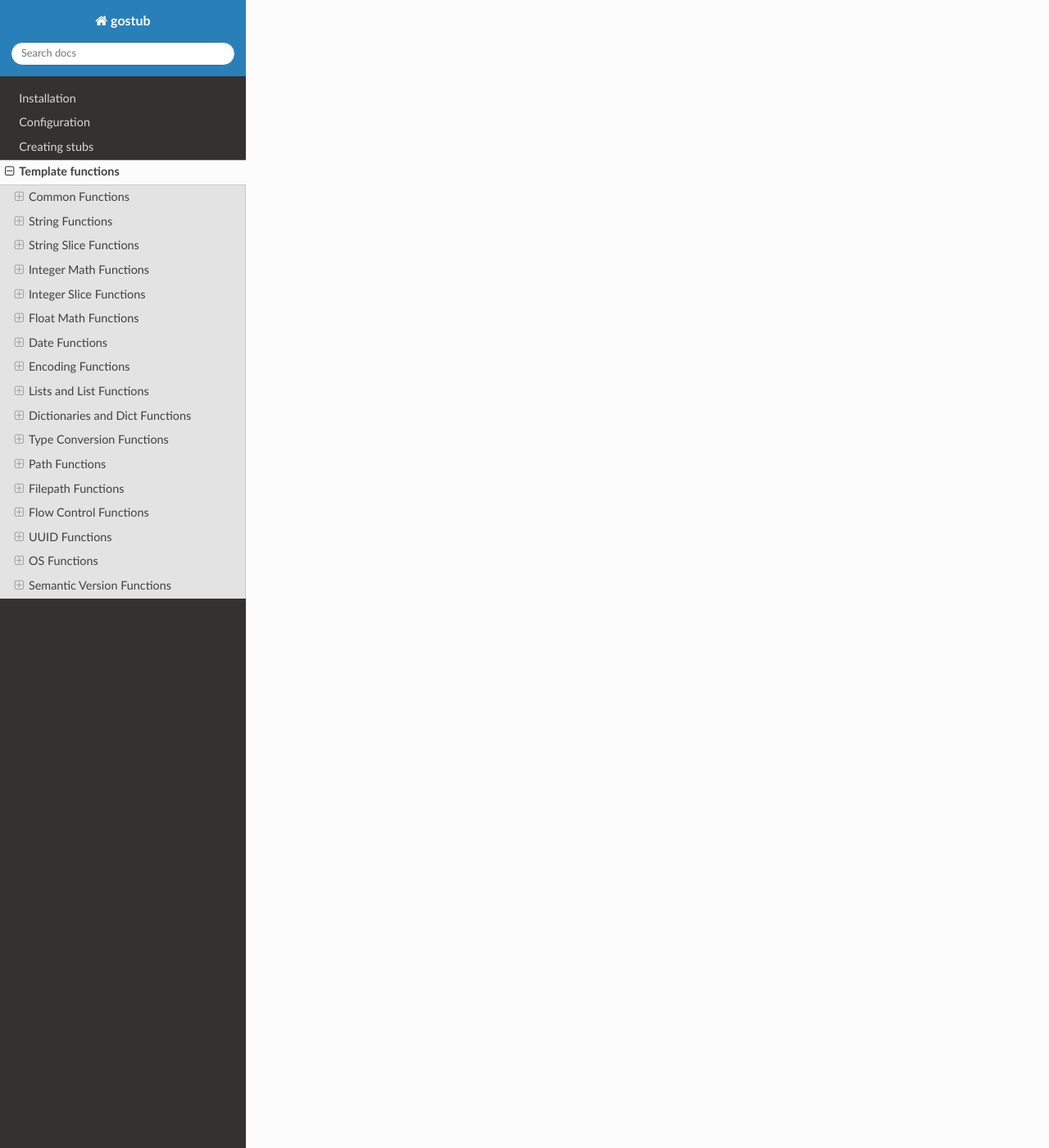
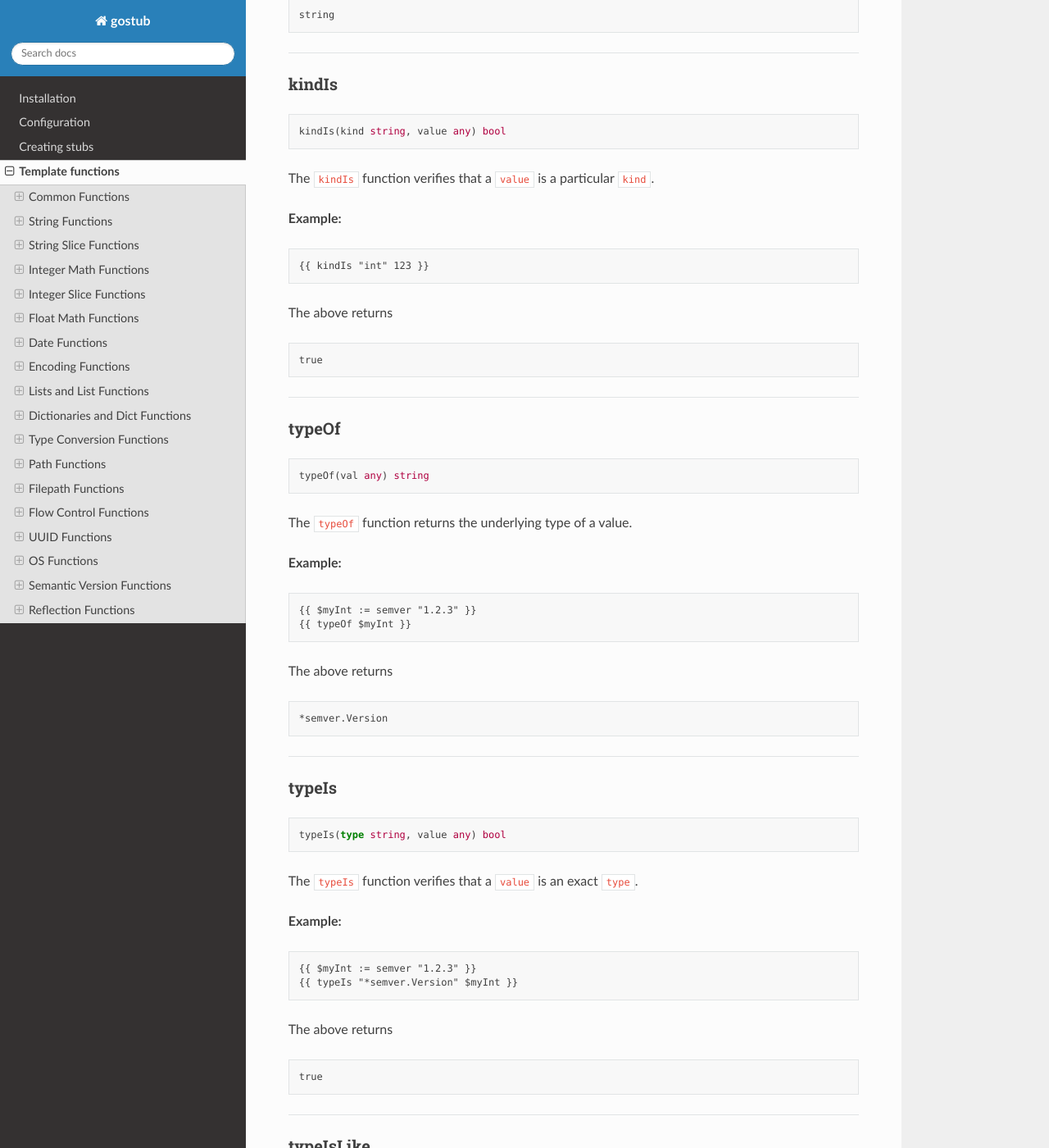
Before and after one commit to Rom4eg/gostub, a Sphinx documentation site: the page built from docs/functions.rst, in a window 1280 px wide and 1400 px high, scrolled down 77323 px. Shown: the whole window at 82% size. Built offline with Sphinx 7.4.7 and the Read the Docs theme 3.1.0, drawn with Linux system fonts in a browser that asks for light colours; some of the changed text lies outside the part shown.

Commit message:
docs - reflection functions page

```diff
--- /dev/null
+++ b/docs/funcs/reflection.rst
@@ -0,0 +1,159 @@
+Reflection Functions
+********************
+
+These help advanced template developers understand the underlying Go type information for a particular value.
+
+----
+
+.. _func-kindOf:
+
+kindOf
+======
+
+.. code-block:: go
+
+   kindOf(val any) string
+
+The ``kindOf`` function returns the kind of an object.
+
+**Example:**
+
+.. code-block:: html
+
+   {{ kindOf "hello" }}
+
+The above returns
+
+.. code-block:: text
+
+   string
+
+----
+
+.. _func-kindIs:
+
+kindIs
+======
+
+.. code-block:: go
+
+   kindIs(kind string, value any) bool
+
+The ``kindIs`` function verifies that a ``value`` is a particular ``kind``.
+
+**Example:**
+
+.. code-block:: html
+
+   {{ kindIs "int" 123 }}
+
+The above returns
+
+.. code-block:: text
+
+   true
+
+----
+
+.. _func-typeOf:
+
+typeOf
+======
+
+.. code-block:: go
+
+   typeOf(val any) string
+
+The ``typeOf`` function returns the underlying type of a value.
+
+**Example:**
+
+.. code-block:: html
+
+   {{ $myInt := semver "1.2.3" }}
+   {{ typeOf $myInt }}
+
+The above returns
+
+.. code-block:: text
+
+   *semver.Version
+
+----
+
+.. _func-typeIs:
+
+typeIs
+======
+
+.. code-block:: go
+
+   typeIs(type string, value any) bool
+
+The ``typeIs`` function verifies that a ``value`` is an exact ``type``.
+
+**Example:**
+
+.. code-block:: html
+
+   {{ $myInt := semver "1.2.3" }}
+   {{ typeIs "*semver.Version" $myInt }}
+
+The above returns
+
+.. code-block:: text
+
+   true
+
+----
+
+.. _func-typeIsLike:
+
+typeIsLike
+==========
+
+.. code-block:: go
+
+   typeIsLike(type string, value any) bool
+
+The ``typeIsLike`` function works as :ref:`func-typeIs`, except that it also dereferences pointers.
+
+**Example:**
+
+.. code-block:: html
+
+   {{ $myInt := semver "1.2.3" }}
+   {{ typeIsLike "semver.Version" $myInt }}
+
+The above returns
+
+.. code-block:: text
+
+   true
+
+----
+
+.. _func-deepEqual:
+
+deepEqual
+=========
+
+.. code-block:: go
+
+   deepEqual(x any, y any) bool
+
+The ``deepEqual`` function reports whether x and y are `deeply equal <https://pkg.go.dev/reflect#DeepEqual>`__.
+
+**Example:**
+
+.. code-block:: html
+
+   {{ $x := list 1 2 3 }}
+   {{ $y := list "1" "2" "3" }}
+   {{ deepEqual $x $y }}
+
+The above returns
+
+.. code-block:: text
+
+   false
--- a/docs/functions.rst
+++ b/docs/functions.rst
@@ -41,3 +41,5 @@
 .. include:: funcs/os.rst
 
 .. include:: funcs/semver.rst
+
+.. include:: funcs/reflection.rst
```
